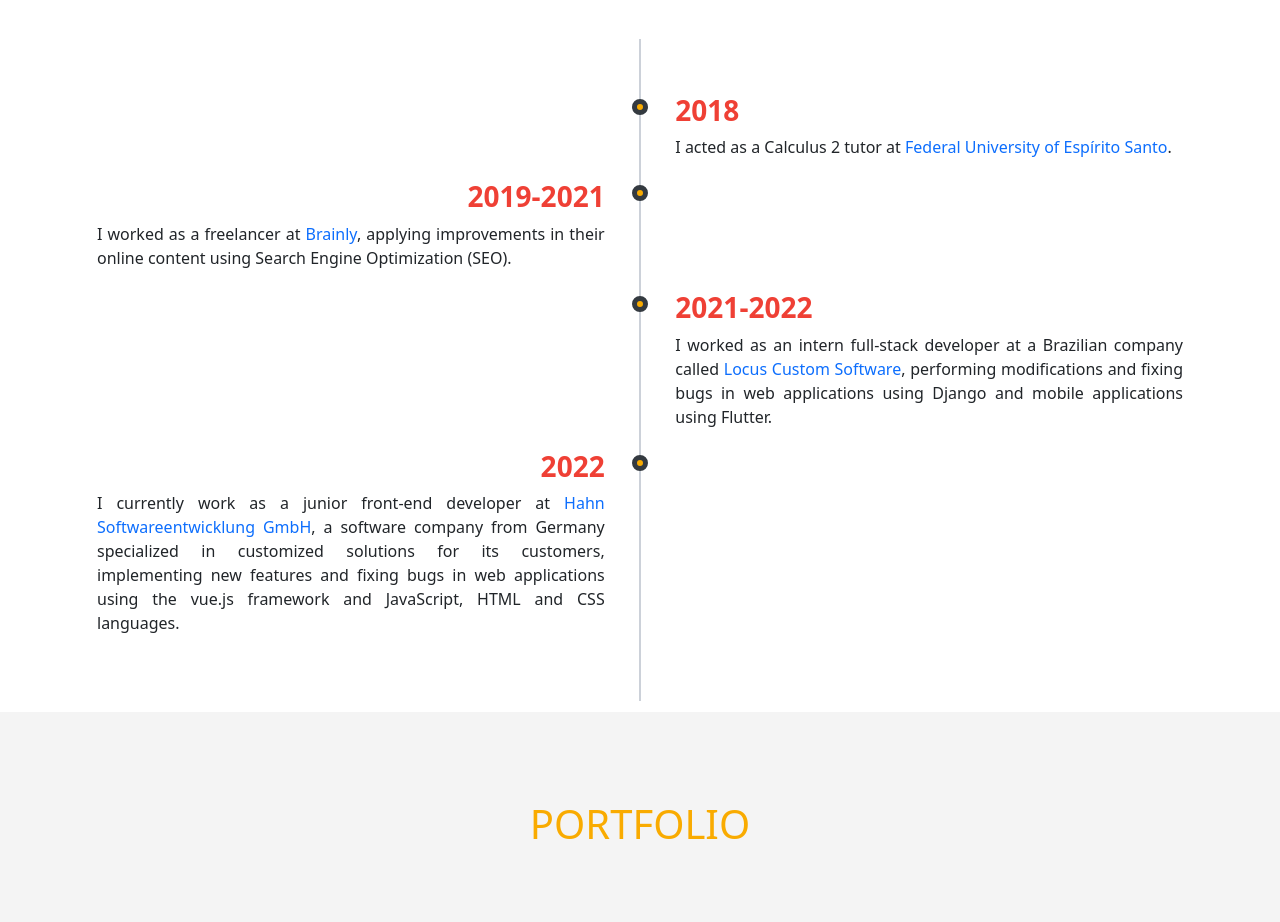
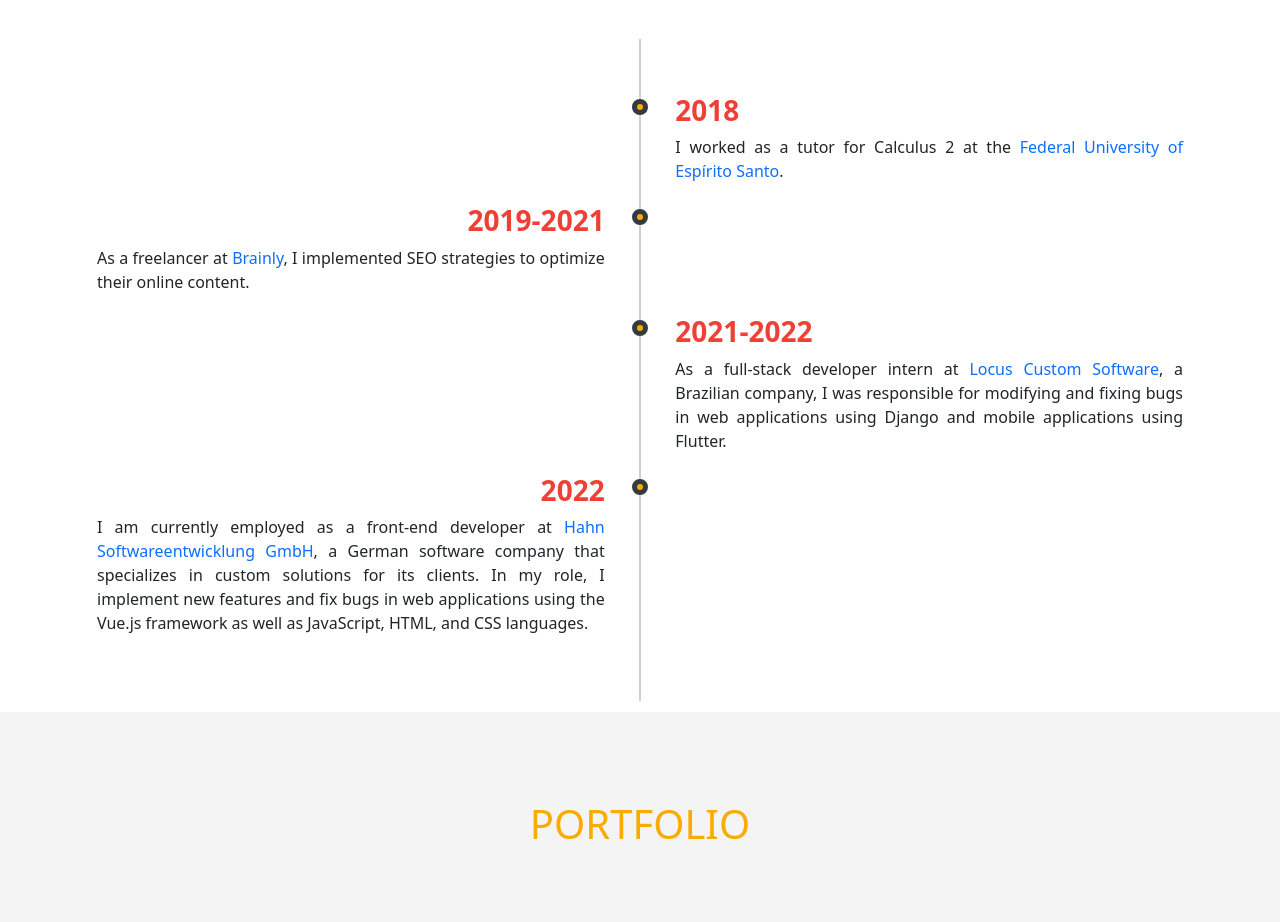
Before and after one commit to Fernando9200/site-curriculo, a React (Create React App) app: page / in a window 1280 px wide. Shown: the part 2940-3862 px from the top of the page. Built offline with nearby package versions, Linux system fonts and the light colour scheme; grey boxes are pictures that could not be loaded.

Commit message:
New changes on Experience section

```diff
--- a/src/components/Experience.js
+++ b/src/components/Experience.js
@@ -16,7 +16,7 @@
                 textAlign: "justify",
               }}
             >
-              I acted as a Calculus 2 tutor at{" "}
+              I worked as a tutor for Calculus 2 at the{" "}
               <a
                 id="experience-link"
                 href="https://www.linkedin.com/school/univ-federal-do-espirito-santo/"
@@ -44,15 +44,14 @@
                 // marginLeft: "260px",
               }}
             >
-              I worked as a freelancer at{" "}
+              As a freelancer at{" "}
               <a
                 id="experience-link"
                 href="https://www.linkedin.com/company/brainly-com/"
               >
                 Brainly
               </a>
-              , applying improvements in their online content using Search
-              Engine Optimization (SEO).
+              , I implemented SEO strategies to optimize their online content.
             </p>
           </div>
         </div>
@@ -67,16 +66,16 @@
                 // marginRight: "250px",
               }}
             >
-              I worked as an intern full-stack developer at a Brazilian company
-              called{" "}
+              As a full-stack developer intern at{" "}
               <a
                 id="experience-link"
                 href="https://www.linkedin.com/company/locus-custom-software/"
               >
                 Locus Custom Software
               </a>
-              , performing modifications and fixing bugs in web applications
-              using Django and mobile applications using Flutter.
+              , a Brazilian company, I was responsible for modifying and fixing
+              bugs in web applications using Django and mobile applications
+              using Flutter.
             </p>
           </div>
         </div>
@@ -97,17 +96,17 @@
                 // marginLeft: "260px",
               }}
             >
-              I currently work as a junior front-end developer at{" "}
+              I am currently employed as a front-end developer at{" "}
               <a
                 id="experience-link"
                 href="https://www.linkedin.com/company/hahn-softwareentwicklung/mycompany/"
               >
                 Hahn Softwareentwicklung GmbH
               </a>
-              , a software company from Germany specialized in customized
-              solutions for its customers, implementing new features and fixing
-              bugs in web applications using the vue.js framework and
-              JavaScript, HTML and CSS languages.
+              , a German software company that specializes in custom solutions
+              for its clients. In my role, I implement new features and fix bugs
+              in web applications using the Vue.js framework as well as
+              JavaScript, HTML, and CSS languages.
             </p>
           </div>
         </div>
```
